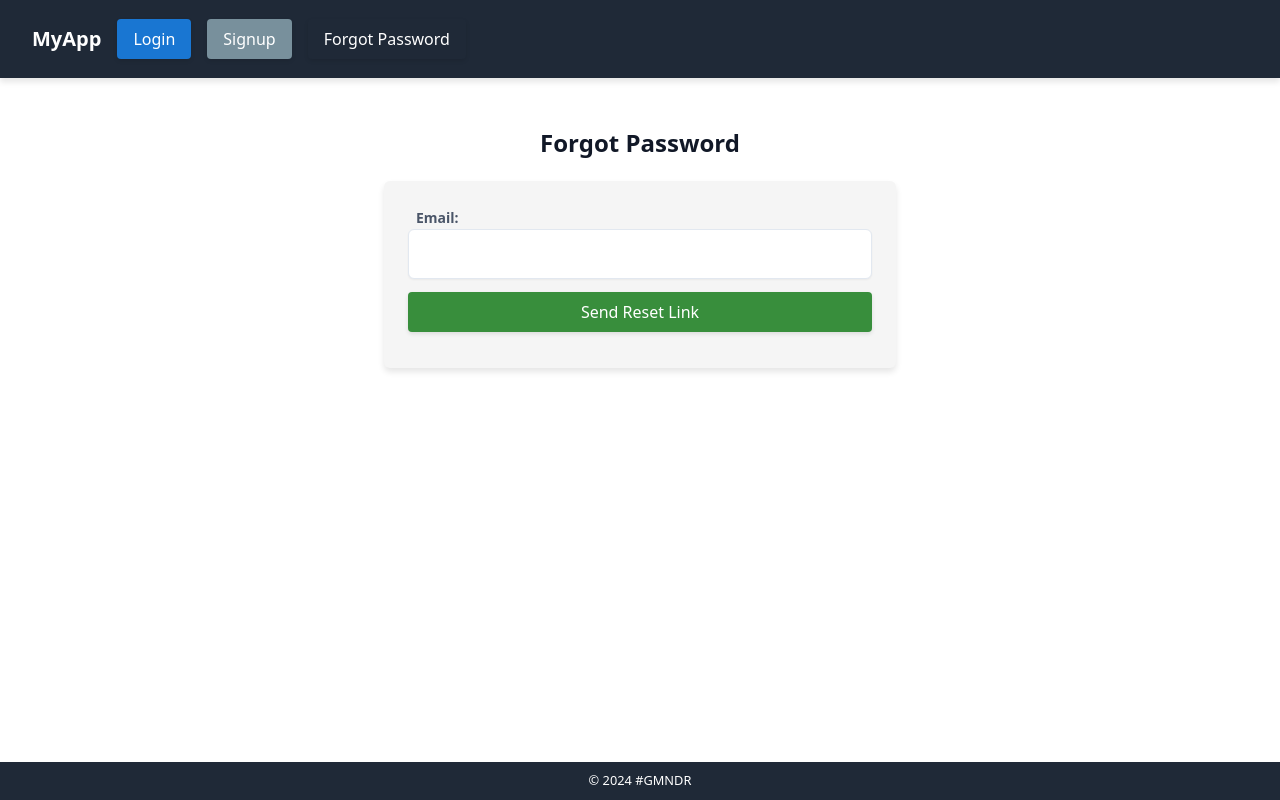
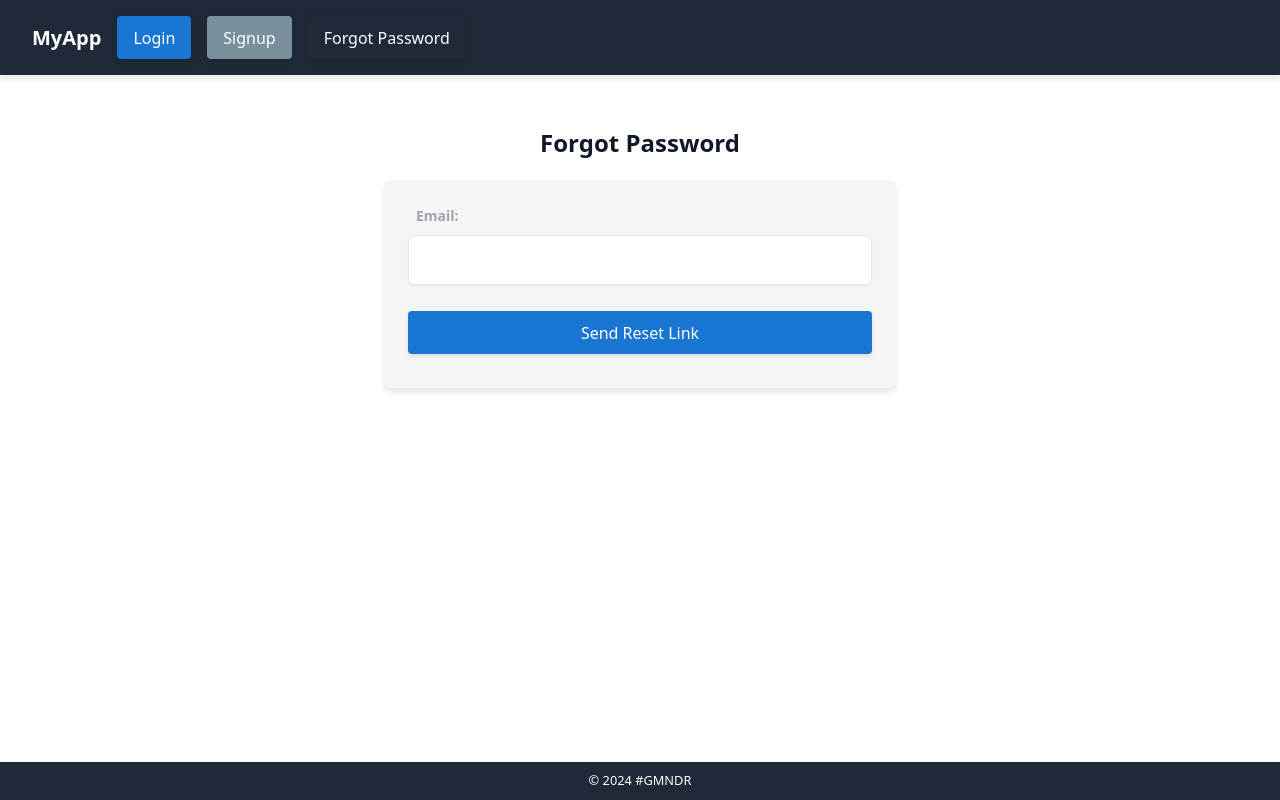
Before and after one commit to markusgemeinder/---gmndr-authentication-demo, a Next.js app: page /forgot-password in a window 1280 px wide. Built offline with nearby package versions, Linux system fonts and the light colour scheme; no server answers.

Commit message:
Finetuning of styled-components and colors

```diff
--- a/app/components/AuthForm/AuthFormStyles.js
+++ b/app/components/AuthForm/AuthFormStyles.js
@@ -37,13 +37,13 @@ export const LabelContainer = styled.div`
   display: flex;
   align-items: center;
   justify-content: space-between;
-  margin-bottom: 0.5rem;
+  margin-bottom: 0.6rem;
 `;
 
 export const Label = styled.label`
   font-size: 0.875rem;
-  font-weight: bold;
-  color: #4a5568;
+  font-weight: 600;
+  color: var(--color-text-light);
   margin: 0 0.5rem;
   line-height: 1.5;
 `;
@@ -113,6 +113,6 @@ export const Divider = styled.div`
 export const ButtonContainer = styled.div`
   display: flex;
   flex-direction: column;
-  gap: 0.5rem;
+  gap: 0.6rem;
   width: 100%;
 `;
--- a/app/components/AuthForm/ForgotPasswordForm.js
+++ b/app/components/AuthForm/ForgotPasswordForm.js
@@ -4,7 +4,15 @@
 
 import { useState } from 'react';
 import Button from '@/app/components/Common/Button';
-import { FormContainer, Label, Input, ButtonContainer, WarningMessage } from './AuthFormStyles';
+import {
+  FormContainer,
+  FormGroup,
+  LabelContainer,
+  Label,
+  Input,
+  ButtonContainer,
+  WarningMessage,
+} from './AuthFormStyles';
 
 export default function ForgotPasswordForm() {
   const [email, setEmail] = useState('');
@@ -25,10 +33,14 @@ export default function ForgotPasswordForm() {
 
   return (
     <FormContainer onSubmit={handleSubmit}>
-      <Label htmlFor='email'>Email:</Label>
-      <Input id='email' type='email' value={email} onChange={(e) => setEmail(e.target.value)} required />
+      <FormGroup>
+        <LabelContainer>
+          <Label htmlFor='email'>Email:</Label>
+        </LabelContainer>
+        <Input id='email' type='email' value={email} onChange={(e) => setEmail(e.target.value)} required />
+      </FormGroup>
       <ButtonContainer>
-        <Button type='submit' bgColor='var(--color-button-save)' hoverColor='var(--color-button-save-hover)'>
+        <Button type='submit' bgColor='var(--color-button-login)' hoverColor='var(--color-button-login-hover)'>
           Send Reset Link
         </Button>
       </ButtonContainer>
--- a/app/components/AuthForm/LoginForm.js
+++ b/app/components/AuthForm/LoginForm.js
@@ -91,8 +91,8 @@ export default function LoginForm({ onLogin, onOAuthLogin, error, onForgotPasswo
           <Button
             type='button'
             onClick={onForgotPassword}
-            bgColor='var(--color-button-hover)'
-            hoverColor='var(--color-button)'
+            bgColor='var(--color-button)'
+            hoverColor='var(--color-button-hover)'
             style={{ width: '100%' }}>
             Forgot Password
           </Button>
--- a/app/components/AuthForm/SignupForm.js
+++ b/app/components/AuthForm/SignupForm.js
@@ -157,8 +157,8 @@ export default function SignupForm() {
       <ButtonContainer>
         <Button
           type='submit'
-          bgColor='var(--color-button-save)'
-          hoverColor='var(--color-button-save-hover)'
+          bgColor='var(--color-button-login)'
+          hoverColor='var(--color-button-login-hover)'
           disabled={password !== repeatPassword || passwordQuality !== ''}>
           Confirm
         </Button>
--- a/app/components/Common/Button.js
+++ b/app/components/Common/Button.js
@@ -15,10 +15,11 @@ const StyledButton = styled.button.withConfig({
 })`
   background-color: ${(props) => props.bgColor || 'var(--color-button)'};
   color: ${(props) => props.color || 'var(--color-button-text)'};
-  padding: 0.5rem 1rem;
+  padding: 0.6rem 1rem;
   border-radius: 0.25rem;
   box-shadow: 0 2px 4px rgba(0, 0, 0, 0.1);
-  margin: 0.8rem 0;
+  margin: 0.6rem 0;
+  /* font-weight: 500; */
   cursor: pointer;
 
   &:hover {
```
